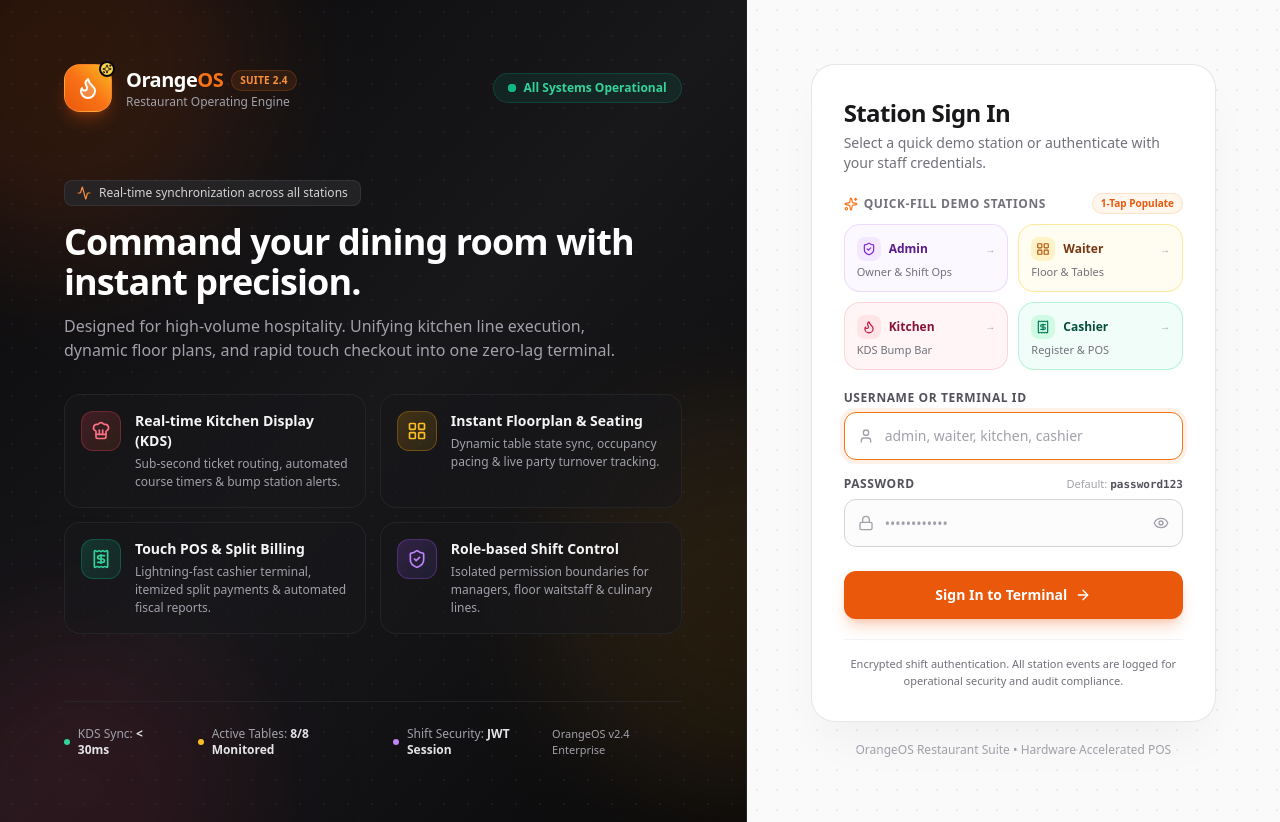
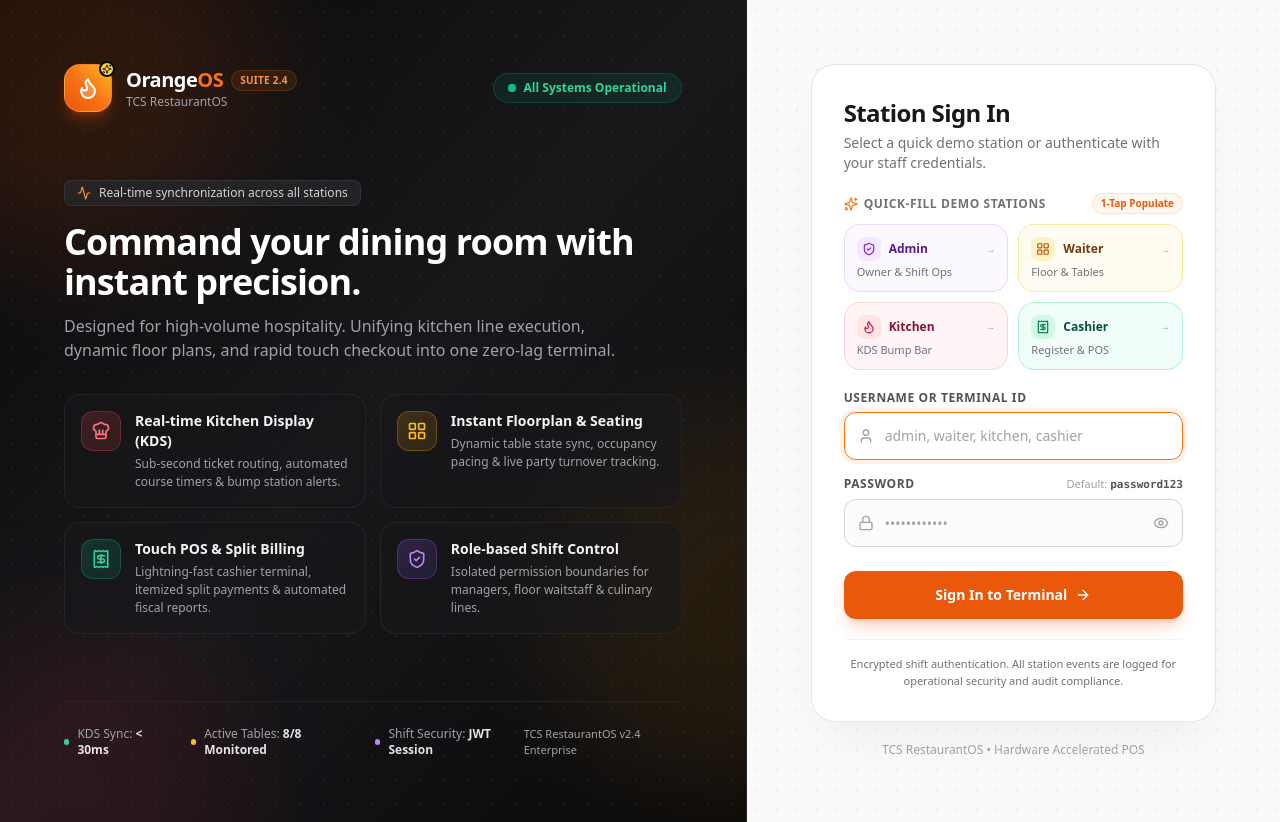
Before and after one commit to hadez-it/restaurant_osv2, a Next.js app: page /login in a window 1280 px wide. Built offline with nearby package versions, Linux system fonts and the light colour scheme.

Commit message:
chore: rename software to TCS RestaurantOS

```diff
--- a/package.json
+++ b/package.json
@@ -1,5 +1,5 @@
 {
-  "name": "restaurant-workflow",
+  "name": "tcs-restaurantos",
   "version": "0.1.0",
   "private": true,
   "scripts": {
--- a/src/app/cashier/page.tsx
+++ b/src/app/cashier/page.tsx
@@ -802,7 +802,7 @@ export default function CashierPage() {
                     </div>
 
                     <div className="rounded-xl border border-zinc-100 bg-zinc-50/50 p-3 space-y-1">
-                      <div className="text-center font-bold">🍊 OrangePOS Restaurant</div>
+                      <div className="text-center font-bold">🍊 TCS RestaurantOS</div>
                       <div className="text-center text-[10px] text-zinc-500">
                         Table: {activePayment.table.name} · Order #{activePayment.order.id}
                       </div>
@@ -865,7 +865,7 @@ export default function CashierPage() {
       <div className="hidden print:block print:w-72 print:mx-auto print:font-mono print:text-black print:text-xs print:leading-tight">
         {printedReceipt ? (
           <div>
-            <div className="text-center font-bold text-sm">🍊 OrangePOS</div>
+            <div className="text-center font-bold text-sm">🍊 TCS RestaurantOS</div>
             <div className="text-center text-[10px]">RESTAURANT MANAGEMENT OS</div>
             <div className="text-center text-[10px]">123 Gourmet Ave, Suite 100</div>
             <div className="text-center text-[10px]">Tel: (555) 019-2834</div>
@@ -918,7 +918,7 @@ export default function CashierPage() {
           </div>
         ) : activePayment ? (
           <div>
-            <div className="text-center font-bold text-sm">🍊 OrangePOS</div>
+            <div className="text-center font-bold text-sm">🍊 TCS RestaurantOS</div>
             <div className="text-center text-[10px]">TABLE BILL ESTIMATE</div>
             <div className="my-2 border-t border-dashed border-black" />
             <div>TABLE: {activePayment.table.name}</div>
--- a/src/app/kitchen/page.tsx
+++ b/src/app/kitchen/page.tsx
@@ -876,7 +876,7 @@ export default function KitchenPage() {
               *** KITCHEN EXPEDITE SLIP ***
             </div>
             <div className="text-center text-[10px] text-zinc-600 pb-2 border-b border-black">
-              OrangePOS Restaurant OS
+              TCS RestaurantOS
             </div>
 
             <div className="py-2 space-y-0.5 text-xs">
--- a/src/app/layout.tsx
+++ b/src/app/layout.tsx
@@ -9,7 +9,7 @@ const geistSans = localFont({
 });
 
 export const metadata: Metadata = {
-  title: "OrangePOS — Restaurant Workflow",
+  title: "TCS RestaurantOS",
   description: "Waiter, kitchen, cashier and admin workflow for restaurants",
 };
 
--- a/src/app/login/page.tsx
+++ b/src/app/login/page.tsx
@@ -213,7 +213,7 @@ export default function LoginPage() {
                 </span>
               </div>
               <p className="text-xs text-zinc-400 font-medium">
-                Restaurant Operating Engine
+                TCS RestaurantOS
               </p>
             </div>
           </div>
@@ -291,7 +291,7 @@ export default function LoginPage() {
             </div>
           </div>
           <span className="text-[11px] text-zinc-400">
-            OrangeOS v2.4 Enterprise
+            TCS RestaurantOS v2.4 Enterprise
           </span>
         </div>
       </div>
@@ -525,7 +525,7 @@ export default function LoginPage() {
 
         {/* Bottom subtle copyright on right side */}
         <div className="mt-5 text-center text-xs text-zinc-400">
-          OrangeOS Restaurant Suite &bull; Hardware Accelerated POS
+          TCS RestaurantOS &bull; Hardware Accelerated POS
         </div>
       </div>
     </div>
--- a/src/components/AppShell.tsx
+++ b/src/components/AppShell.tsx
@@ -134,7 +134,7 @@ export default function AppShell({ children }: { children: React.ReactNode }) {
                   </span>
                 </div>
                 <span className="text-[10px] font-medium text-zinc-400 mt-0.5">
-                  Restaurant Workflow Suite
+                  TCS RestaurantOS
                 </span>
               </div>
             </Link>
```
Also changed, not shown: 1 other file (tests, documents, lock files or other folders).
